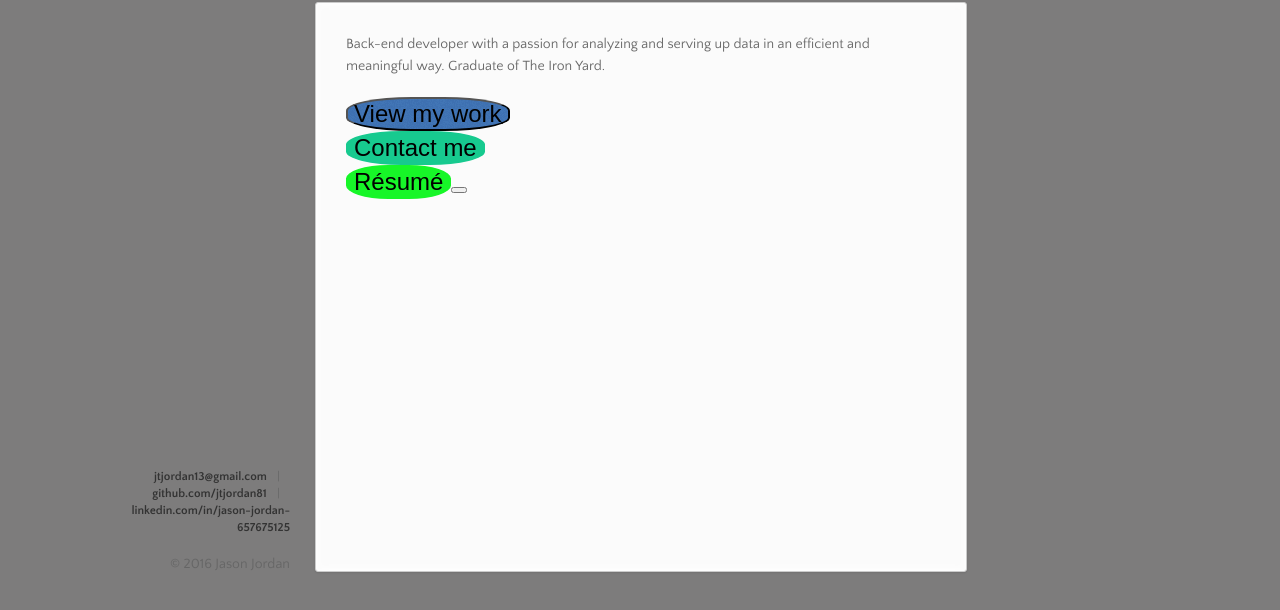
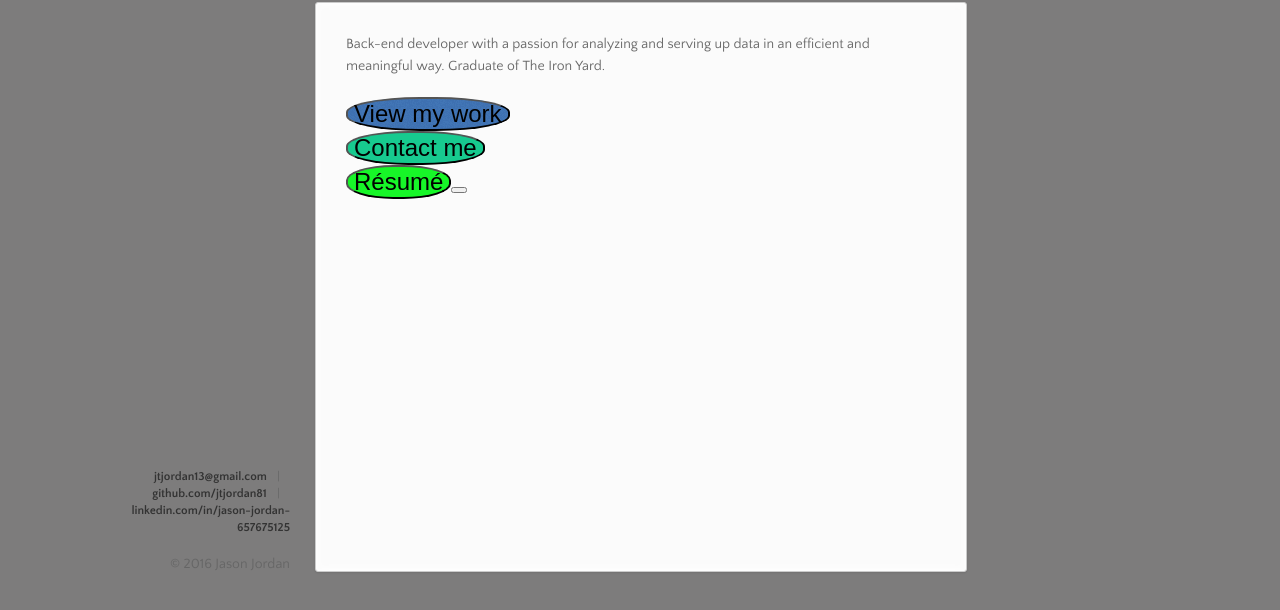
Before and after one commit to jsonjordan/jsonjordan.github.io, a plain HTML site: page index.html in a window 1280 px wide. Shown: the part 188-798 px from the top of the page. Drawn offline with nearby package versions, Linux system fonts and the light colour scheme.

Commit message:
button colors and shape

```diff
--- a/stylesheets/styles.css
+++ b/stylesheets/styles.css
@@ -1023,37 +1023,37 @@ footer {
 .linkbutton1 {
   background: url(../images/background.png) #179df6;
   font-size: 24px;
-  border-radius: 40%;
-  border: 2px url(../images/background.png) #179df6;
+  border-radius: 45%;
   -webkit-transition-duration: 0.4s;
   transition-duration: 0.4s;
 }
 
 .linkbutton1:hover {
-  background: ;
+  background: solid #d0cfce;
   background-color: #d0cfce;
+  border: 2px solid #179df6;
 }
 .linkbutton2 {
   background-color: #17ca8f;
   font-size: 24px;
-  border-radius: 40%;
-  border: 2px solid #17ca8f;
+  border-radius: 45%;
   -webkit-transition-duration: 0.4s;
   transition-duration: 0.4s;
 }
 
 .linkbutton2:hover {
   background-color: #d0cfce;
+  border: 2px solid #17ca8f;
 }
 .linkbutton3 {
   background-color: #17f628;
   font-size: 24px;
-  border-radius: 40%;
-  border: 2px solid #17f628;
+  border-radius: 45%;
   -webkit-transition-duration: 0.4s;
   transition-duration: 0.4s;
 }
 
 .linkbutton3:hover {
   background-color: #d0cfce;
+  border: 2px solid #17f628;
 }
```
